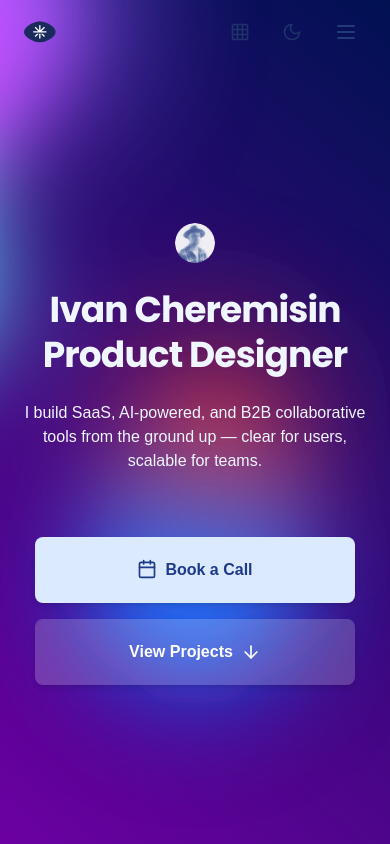
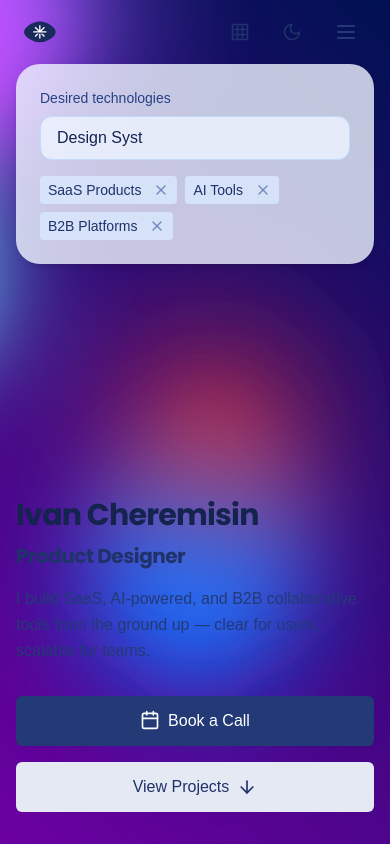
Before and after one commit to ivan-nthng/cheremisin-portfolio, a Next.js app: page / in a window 390 px wide. Shown: the top 844 px of the page. Built offline with nearby package versions, Linux system fonts and the light colour scheme; a web font is replaced by a local one.

Commit message:
style: improve responsive alignment and container styling for Typewriter section in Hero

```diff
--- a/src/components/Hero.tsx
+++ b/src/components/Hero.tsx
@@ -6,6 +6,8 @@ import Image from 'next/image'
 import Link from 'next/link'
 import { ArrowDown, Calendar } from 'lucide-react'
 import { useTheme } from 'next-themes'
+import TypewriterTagBuilder from './TypewriterTagBuilder'
+import AnimatedGradientBackground from './AnimatedGradientBackground'
 
 export default function Hero() {
     // =============================
@@ -137,81 +139,50 @@ export default function Hero() {
     }, [])
 
     return (
-        <section className="relative min-h-screen flex flex-col items-center justify-center overflow-hidden">
-            {/* Advanced Animated SVG/CSS Gradient Background */}
-            <motion.div
-                className="gradient-bg"
-                aria-hidden="true"
-                initial={{ opacity: 1 }}
-                animate={{ opacity: isAtTop ? 1 : 0 }}
-                transition={{ duration: 0.6, ease: 'easeInOut' }}
-            >
-                <svg
-                    style={{
-                        position: 'fixed',
-                        top: 0,
-                        left: 0,
-                        width: 0,
-                        height: 0,
-                    }}
-                >
-                    <filter id="goo">
-                        <feGaussianBlur
-                            in="SourceGraphic"
-                            stdDeviation="20"
-                            result="blur"
-                        />
-                        <feColorMatrix
-                            in="blur"
-                            mode="matrix"
-                            values="1 0 0 0 0  0 1 0 0 0  0 0 1 0 0  0 0 0 18 -7"
-                            result="goo"
-                        />
-                        <feBlend in="SourceGraphic" in2="goo" />
-                    </filter>
-                </svg>
-                <div className="gradients-container">
-                    <div className="g1" />
-                    <div className="g2" />
-                    <div className="g3" />
-                    <div className="g4" />
-                    <div className="g5" />
-                    <div className="interactive" ref={interactiveRef} />
+        // Hero Section: two-column responsive layout with animated background
+        <section className="relative min-h-screen flex items-center justify-center overflow-hidden bg-white dark:bg-gray-900">
+            {/* Animated interactive gradient background (always behind content) */}
+            <AnimatedGradientBackground />
+            <div className="relative w-full max-w-7xl mx-auto px-4 sm:px-6 lg:px-8">
+                {/* Responsive flex layout for mobile, grid for md+ */}
+                <div className="flex flex-col md:grid md:grid-cols-2 gap-8 md:gap-24 min-h-screen md:min-h-0 justify-between items-start">
+                    {/*
+                      Top section: Typewriter (right on desktop, top on mobile)
+                      - Hugs content, does not push or overlap bottom section
+                      - Grows only downward
+                    */}
+                    <div className="order-1 md:order-2 flex flex-col items-start w-full max-w-md mx-auto md:mx-0 pt-8 md:pt-0 pb-4 md:pb-0">
+                        <div className="w-full bg-blue-50/80 dark:bg-blue-900/80 rounded-3xl shadow-md p-6 md:p-8 mt-8 md:mt-0 flex flex-col items-start max-w-md mx-auto md:mx-0">
+                            <TypewriterTagBuilder />
                         </div>
-            </motion.div>
-            {/* Centered Content Block */}
-            <motion.div
-                className="flex-1 flex flex-col items-center justify-center w-full px-4 relative z-10"
-                initial={{ opacity: 1 }}
-                animate={{ opacity: isAtTop ? 1 : 0 }}
-                transition={{ duration: 0.6, ease: 'easeInOut' }}
-            >
-                <div className="flex flex-col items-center justify-center w-full max-w-2xl mt-32 mb-16">
-                    {/* Avatar above header */}
-                    <img
-                        src={avatarImage}
-                        alt="Ivan Cheremisin avatar"
-                        className="w-10 h-10 sm:w-12 sm:h-12 rounded-full mb-6"
-                        style={{ border: 'none' }}
-                    />
-                    <h1 className="text-4xl sm:text-5xl md:text-6xl font-bold text-blue-50 text-center leading-tight">
+                    </div>
+                    {/*
+                      Bottom section: Main content (left on desktop, bottom on mobile)
+                      - Always sticks to the bottom on mobile
+                      - Balanced internal padding and spacing
+                    */}
+                    <div className="order-2 md:order-1 flex flex-col items-start justify-end w-full max-w-xl mx-auto md:mx-0 pb-8 pt-4 md:pt-0 min-h-[50vh] md:min-h-0">
+                        {/* Main header */}
+                        <h1 className="text-3xl sm:text-4xl md:text-5xl lg:text-6xl xl:text-7xl font-bold text-primary-900 dark:text-primary-100 leading-tight text-left">
                             Ivan Cheremisin
-                        <br />
-                        <span className="block">Product Designer</span>
                         </h1>
-                    <p className="mt-6 text-base sm:text-lg text-blue-50  text-center max-w-xl font-mono">
-                        I build SaaS, AI-powered, and B2B collaborative tools
-                        from the ground up — clear for users, scalable for
-                        teams.
+                        {/* Subheader */}
+                        <h2 className="text-xl sm:text-2xl md:text-3xl lg:text-4xl xl:text-5xl font-semibold text-primary-700 dark:text-primary-200 mt-2 text-left">
+                            Product Designer
+                        </h2>
+                        {/* Description */}
+                        <p className="mt-4 sm:mt-6 text-md sm:text-md md:text-lg xl:text-xl text-primary-600 dark:text-primary-300 font-mono text-left max-w-lg">
+                            I build SaaS, AI-powered, and B2B collaborative
+                            tools from the ground up — clear for users, scalable
+                            for teams.
                         </p>
-                </div>
-                {/* Buttons Block */}
-                <div className="flex flex-col sm:flex-row gap-4 w-full max-w-xs sm:max-w-md md:max-w-lg items-center justify-center mb-16">
+                        {/* Buttons block: unchanged styles */}
+                        <div className="flex flex-col lg:flex-row gap-4 mt-8 w-full max-w-md">
                             <Link
                                 href="https://calendly.com/icheremisin/30min"
                                 target="_blank"
                                 rel="noopener noreferrer"
-                        className="btn w-full sm:w-auto gap-2 justify-center items-center rounded-lg px-7 py-5 sm:py-3 bg-blue-100 text-blue-900 font-mono text-base font-semibold shadow-md transition-colors duration-200 hover:bg-blue-200 focus:outline-none focus:ring-2 focus:ring-blue-400"
+                                className="btn gap-2 justify-center items-center px-6 py-3 text-base w-full sm:w-auto"
                                 onMouseEnter={() => setIsTooltipVisible(true)}
                                 onMouseLeave={() => setIsTooltipVisible(false)}
                                 onMouseMove={handleMouseMove}
@@ -222,16 +193,23 @@ export default function Hero() {
                             <Link
                                 href="#projects"
                                 onClick={handleProjectsClick}
-                        className="btn-secondary w-full sm:w-auto gap-2 justify-center items-center rounded-lg px-7 py-5 sm:py-3 bg-white/20 text-white font-mono text-base font-semibold shadow-md transition-colors duration-200 hover:bg-white/30 focus:outline-none focus:ring-2 focus:ring-white/40"
-                        onMouseEnter={() => setIsProjectsTooltipVisible(true)}
-                        onMouseLeave={() => setIsProjectsTooltipVisible(false)}
+                                className="btn-secondary gap-2 justify-center items-center px-6 py-3 text-base w-full sm:w-auto"
+                                onMouseEnter={() =>
+                                    setIsProjectsTooltipVisible(true)
+                                }
+                                onMouseLeave={() =>
+                                    setIsProjectsTooltipVisible(false)
+                                }
                                 onMouseMove={handleMouseMove}
                             >
                                 View Projects
                                 <ArrowDown className="w-5 h-5 flex-shrink-0" />
                             </Link>
                         </div>
-                {/* Calendly Button Tooltip */}
+                    </div>
+                </div>
+            </div>
+            {/* Tooltips for the two buttons (Book a Call, View Projects) */}
             {isTooltipVisible && (
                 <div
                     className="fixed z-[100] pointer-events-none"
@@ -240,12 +218,11 @@ export default function Hero() {
                         top: mousePosition.y - 30,
                     }}
                 >
-                        <div className="bg-blue-900/90 text-white px-3 py-1.5 rounded-md text-sm whitespace-nowrap font-mono shadow-lg backdrop-blur-sm">
+                    <div className="bg-primary-800 text-white px-3 py-1.5 rounded-md text-sm whitespace-nowrap font-mono shadow-lg backdrop-blur-sm">
                         Move to Calendly
                     </div>
                 </div>
             )}
-                {/* Projects Button Tooltip */}
             {isProjectsTooltipVisible && (
                 <div
                     className="fixed z-[100] pointer-events-none"
@@ -254,12 +231,11 @@ export default function Hero() {
                         top: mousePosition.y - 30,
                     }}
                 >
-                        <div className="bg-blue-900/90 text-white px-3 py-1.5 rounded-md text-sm whitespace-nowrap font-mono shadow-lg backdrop-blur-sm">
+                    <div className="bg-primary-800 text-white px-3 py-1.5 rounded-md text-sm whitespace-nowrap font-mono shadow-lg backdrop-blur-sm">
                         Scroll to projects
                     </div>
                 </div>
             )}
-            </motion.div>
         </section>
     )
 }
```
Lines whose indentation alone changed are shown as unchanged.
